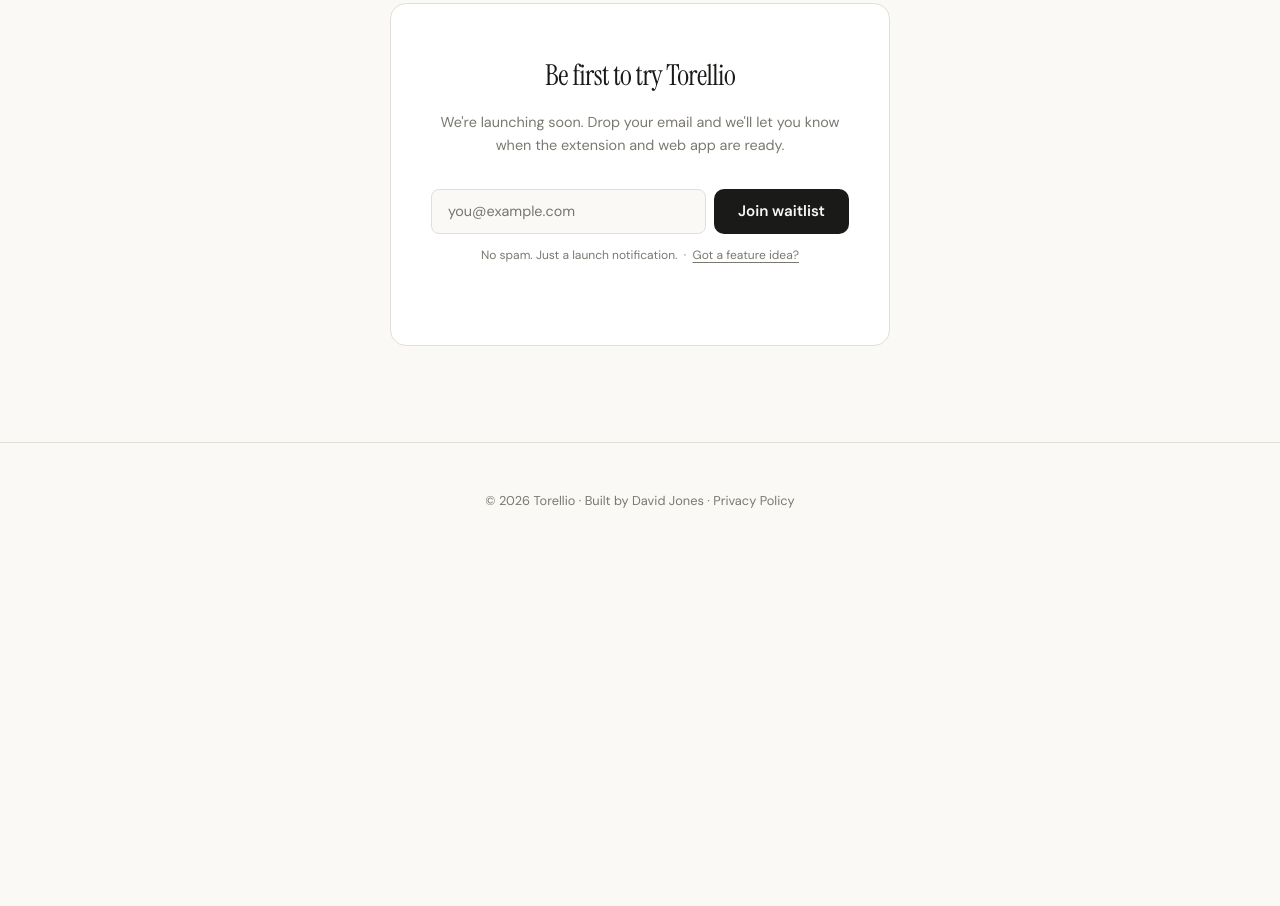
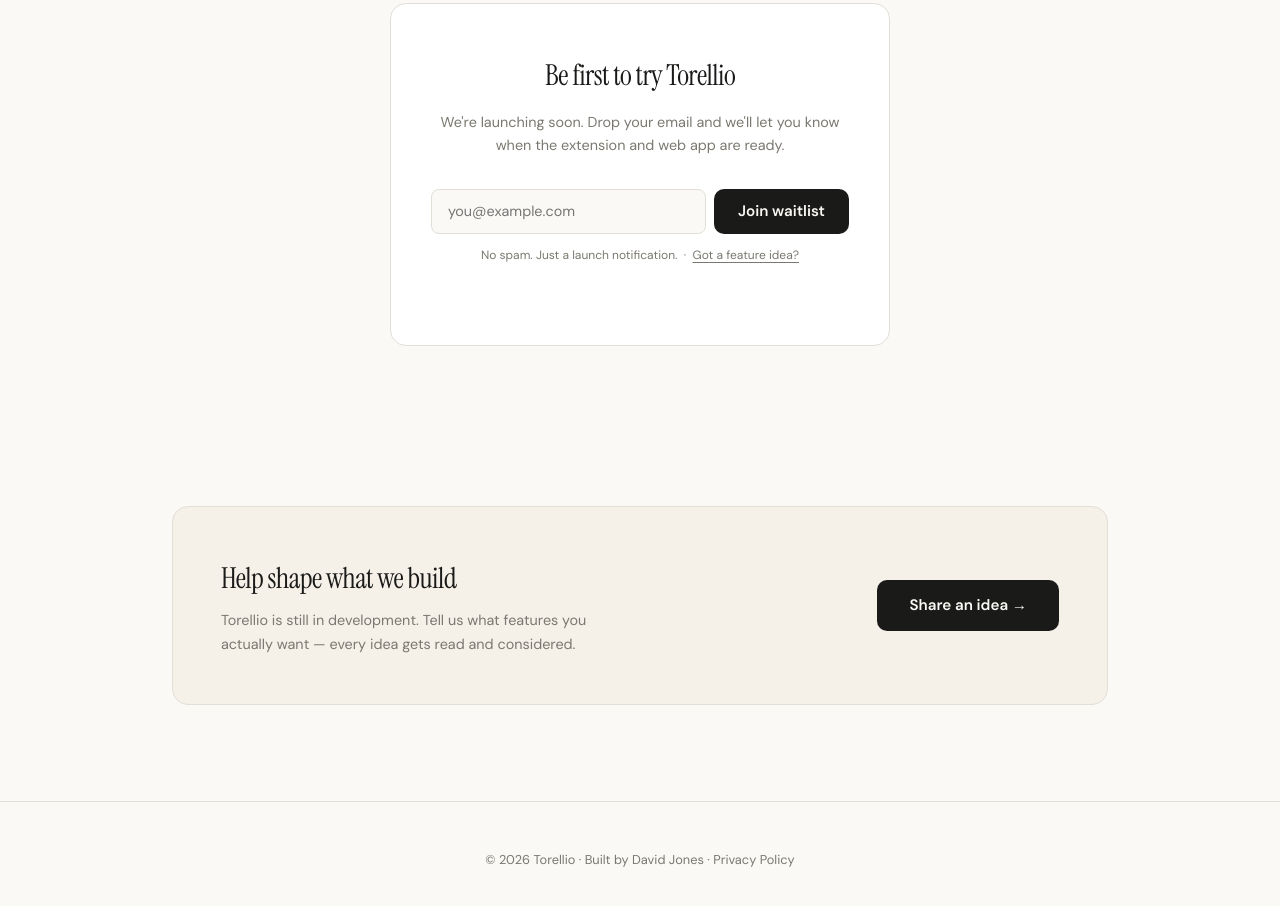
Before and after one commit to BongoKet/torellio-site, a plain HTML site: page site/index.html in a window 1280 px wide. Shown: the part 2121-3027 px from the top of the page. Before the commit the page ends 2681 px from the top, so only its background shows below. Drawn offline with Linux system fonts and the light colour scheme; no server answers.

Commit message:
Add prominent ideas CTA section and fix ideas page JS bug
- Add 'Help shape what we build' section above footer with clear button to /ideas
- Keep 'Share an idea' nav link visible on mobile
- Fix ideas.html loadStats() crash caused by referencing removed ideas-count element

Co-Authored-By: Claude Sonnet 4.6 <noreply@anthropic.com>

```diff
--- a/site/index.html
+++ b/site/index.html
@@ -267,6 +267,35 @@ h1 em{
   margin-top:0.75rem;
 }
 
+/* IDEAS CTA */
+.ideas-cta{
+  padding:4rem 2rem 6rem;
+  max-width:1000px;margin:0 auto;
+}
+.ideas-cta-inner{
+  background:var(--warm);
+  border:1px solid var(--border);
+  border-radius:16px;
+  padding:3rem;
+  display:flex;
+  align-items:center;
+  justify-content:space-between;
+  gap:2rem;
+}
+.ideas-cta-text h2{
+  font-family:'Instrument Serif',serif;
+  font-size:1.8rem;font-weight:400;
+  letter-spacing:-0.02em;
+  margin-bottom:0.5rem;
+}
+.ideas-cta-text p{
+  font-size:0.9rem;color:var(--muted);
+  max-width:380px;
+}
+@media(max-width:640px){
+  .ideas-cta-inner{flex-direction:column;align-items:flex-start;padding:2rem 1.5rem}
+}
+
 /* FOOTER */
 footer{
   padding:3rem 2rem;
@@ -297,7 +326,8 @@ footer a:hover{color:var(--ink)}
 /* MOBILE */
 @media(max-width:640px){
   nav{padding:1rem}
-  .nav-links a:not(.nav-cta){display:none}
+  .nav-links a:not(.nav-cta):not(.nav-ideas){display:none}
+  .nav-ideas{font-size:0.8rem}
   .hero{padding:7rem 1.5rem 3rem}
   .email-form{flex-direction:column}
   .features,.how,.waitlist{padding:4rem 1.5rem}
@@ -312,7 +342,7 @@ footer a:hover{color:var(--ink)}
   <div class="nav-links">
     <a href="#features">Features</a>
     <a href="#how">How it works</a>
-    <a href="/ideas">Share an idea</a>
+    <a href="/ideas" class="nav-ideas">Share an idea</a>
     <a href="#waitlist" class="nav-cta">Join waitlist</a>
   </div>
 </nav>
@@ -423,6 +453,16 @@ footer a:hover{color:var(--ink)}
   </div>
 </section>
 
+<section class="ideas-cta">
+  <div class="ideas-cta-inner reveal">
+    <div class="ideas-cta-text">
+      <h2>Help shape what we build</h2>
+      <p>Torellio is still in development. Tell us what features you actually want — every idea gets read and considered.</p>
+    </div>
+    <a href="/ideas" class="btn-primary" style="white-space:nowrap;flex-shrink:0">Share an idea &rarr;</a>
+  </div>
+</section>
+
 <footer>
   <p>&copy; 2026 Torellio &middot; Built by <a href="https://bongosclub.uk" target="_blank" rel="noopener">David Jones</a> &middot; <a href="/privacy">Privacy Policy</a></p>
 </footer>
```
Also changed, not shown: site/ideas.html (+0 -2 lines).
